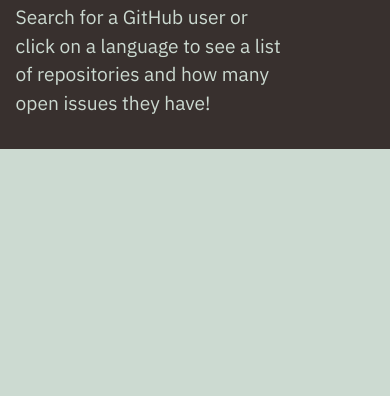
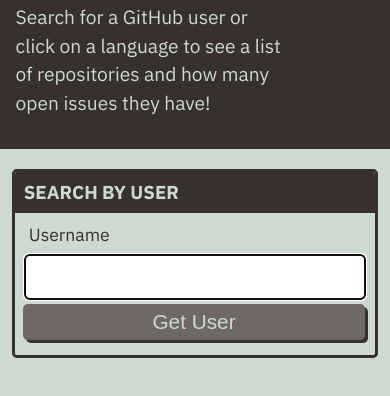
Before and after one commit to phil4lif/gititdone, a plain HTML site: page index.html in a window 390 px wide. Shown: the part 88-484 px from the top of the page. Drawn offline with Linux system fonts and the light colour scheme; no server answers.

Commit message:
adds responsive form for user input to search to index.html

```diff
--- a/index.html
+++ b/index.html
@@ -20,7 +20,17 @@
 
 
   <main class="flex-row justify-space-between">
-
+    <div class="col-12 col-md-4">
+      <div class="card">
+        <h3 class="card-header text-uppercase">Search By User</h3>
+        <form class="card-body" id="user-form">
+          <label class="form-label" for="username">Username</label>
+          <input name="username" id="username" autofocus="true" type="text" class="form-input" />
+          <button type="submit" class="btn">Get User</button>
+        </form>
+      </div>
+    </div>
+    <div class="col-12 col-md-4"></div>
   </main>
 
   <script src='./assets/js/homepage.js'></script>
```
